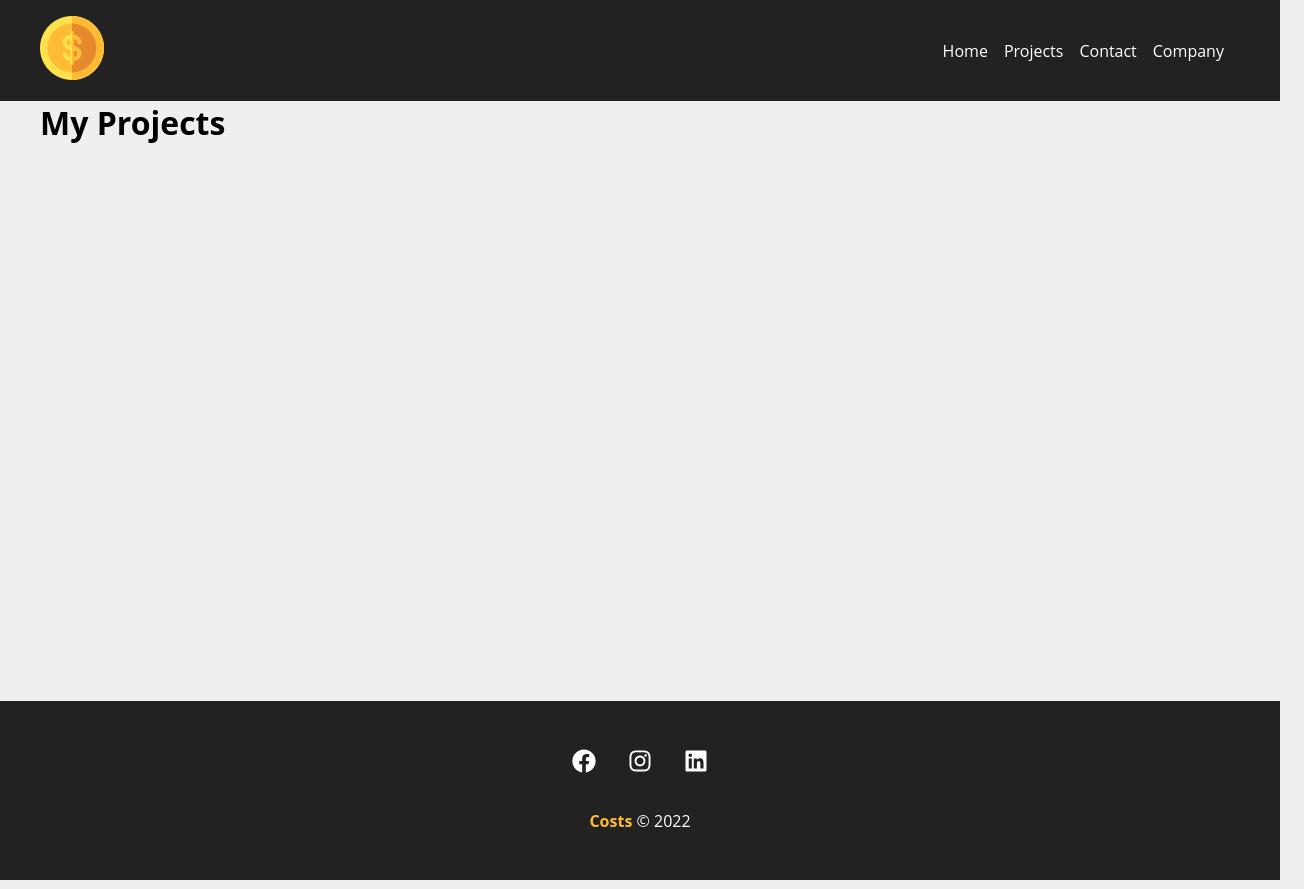
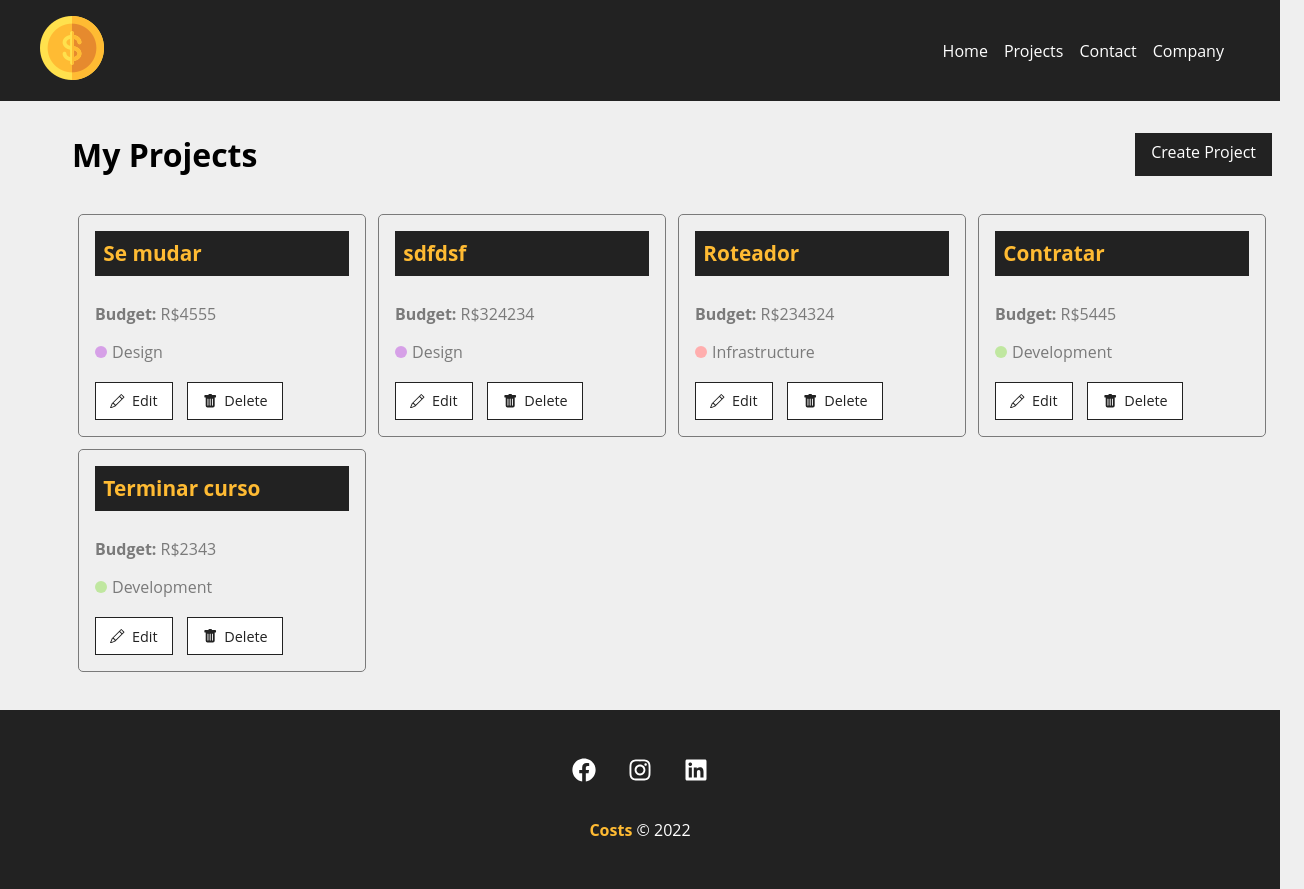
Before and after one commit to Guihenr1/costs, a React (Create React App) app: page /projects in a window 1280 px wide. Shown: the whole page, 1304 px wide, since content can reach past the window. Built offline with nearby package versions, Linux system fonts and the light colour scheme; data requests are answered from the project's data file; the HTML template or start-up script is replaced by a standard one.

Commit message:
get projects data

```diff
--- a/db.json
+++ b/db.json
@@ -12,34 +12,6 @@
       "id": 1
     },
     {
-      "name": "Marcaocao",
-      "budget": "34338",
-      "cost": 0,
-      "service": [],
-      "id": 2
-    },
-    {
-      "name": "sdfd",
-      "budget": "234",
-      "cost": 0,
-      "service": [],
-      "id": 3
-    },
-    {
-      "name": "dfgd",
-      "budget": "435",
-      "cost": 0,
-      "service": [],
-      "id": 4
-    },
-    {
-      "name": "dfgd",
-      "budget": "4354",
-      "cost": 0,
-      "service": [],
-      "id": 5
-    },
-    {
       "name": "sdfdsf",
       "budget": "324234",
       "category": {
@@ -49,6 +21,39 @@
       "cost": 0,
       "service": [],
       "id": 6
+    },
+    {
+      "category": {
+        "id": "1",
+        "name": "Infrastructure"
+      },
+      "name": "Roteador",
+      "budget": "234324",
+      "cost": 0,
+      "service": [],
+      "id": 7
+    },
+    {
+      "category": {
+        "id": "2",
+        "name": "Development"
+      },
+      "name": "Contratar",
+      "budget": "5445",
+      "cost": 0,
+      "service": [],
+      "id": 8
+    },
+    {
+      "name": "Terminar curso",
+      "budget": "2343",
+      "category": {
+        "id": "2",
+        "name": "Development"
+      },
+      "cost": 0,
+      "service": [],
+      "id": 9
     }
   ],
   "categories": [
--- a/src/components/form/Select.js
+++ b/src/components/form/Select.js
@@ -10,9 +10,7 @@
         onChange={handleOnChange}
         value={value || ""}
       >
-        <option disabled defaultValue>
-          Select one option
-        </option>
+        <option defaultValue>Select one option</option>
         {options.map((option) => (
           <option value={option.id} key={option.id}>
             {option.name}
--- a/src/components/pages/NewProject.js
+++ b/src/components/pages/NewProject.js
@@ -8,6 +8,7 @@
   function createPost(project) {
     project.cost = 0;
     project.service = [];
+    console.log(project);
 
     fetch("http://localhost:5000/projects", {
       method: "POST",
--- a/src/components/pages/Projects.js
+++ b/src/components/pages/Projects.js
@@ -1,17 +1,54 @@
 import { useLocation } from "react-router-dom";
 import Message from "../layout/Message";
+import styles from "./Projects.module.css";
+import Container from "../layout/Container";
+import LinkButton from "../layout/LinkButton";
+import { useState, useEffect } from "react";
+import ProjectCard from "../project/ProjectCard";
 
 function Projects() {
+  const [projects, setProjects] = useState([]);
+
   const location = useLocation();
   let message = "";
   if (location.state) {
     message = location.state.message;
   }
 
+  useEffect(() => {
+    fetch("http://localhost:5000/projects", {
+      method: "GET",
+      headers: {
+        "Content-Type": "application/json",
+      },
+    })
+      .then((resp) => resp.json())
+      .then((data) => {
+        console.log(data);
+        setProjects(data);
+      })
+      .catch((err) => console.log(err));
+  }, []);
+
   return (
-    <div>
-      <h1>My Projects</h1>
+    <div className={styles.project_container}>
+      <div className={styles.title_container}>
+        <h1>My Projects</h1>
+        <LinkButton to="/newproject" text="Create Project" />
+      </div>
       {message && <Message type="success" msg={message} />}
+      <Container customClass="start">
+        {projects.length > 0 &&
+          projects.map((project) => (
+            <ProjectCard
+              id={project.id}
+              name={project.name}
+              budget={project.budget}
+              category={project.category.name}
+              key={project.id}
+            />
+          ))}
+      </Container>
     </div>
   );
 }
--- /dev/null
+++ b/src/components/pages/Projects.module.css
@@ -0,0 +1,9 @@
+.project_container {
+  padding: 2em;
+}
+
+.title_container {
+  display: flex;
+  justify-content: space-between;
+  margin-bottom: 2em;
+}
--- /dev/null
+++ b/src/components/project/ProjectCard.js
@@ -0,0 +1,27 @@
+import { Link } from "react-router-dom";
+import styles from "./ProjectCard.module.css";
+import { BsPencil, BsFillTrashFill } from "react-icons/bs";
+
+function ProjectCard({ id, name, budget, category, handleRemove }) {
+  return (
+    <div className={styles.project_card}>
+      <h4>{name}</h4>
+      <p>
+        <span>Budget: </span>R${budget}
+      </p>
+      <p className={styles.category_text}>
+        <span className={`${styles[category.toLowerCase()]}`}></span> {category}
+      </p>
+      <div className={styles.project_card_actions}>
+        <Link to="/">
+          <BsPencil /> Edit
+        </Link>
+        <button>
+          <BsFillTrashFill /> Delete
+        </button>
+      </div>
+    </div>
+  );
+}
+
+export default ProjectCard;
--- /dev/null
+++ b/src/components/project/ProjectCard.module.css
@@ -0,0 +1,83 @@
+.project_card {
+  padding: 1em;
+  border: 1px solid #7a7a7a;
+  border-radius: 5px;
+  width: 24%;
+  margin: 0.5%;
+}
+
+.project_card h4 {
+  background-color: #222;
+  color: #ffbb33;
+  padding: 0.4em;
+  margin-bottom: 1.3em;
+  font-size: 1.3em;
+}
+
+.project_card p {
+  color: #7a7a7a;
+  margin-bottom: 1em;
+}
+
+.project_card p span {
+  font-weight: bold;
+}
+
+.category_text {
+  display: flex;
+  align-items: center;
+}
+
+.category_text span {
+  display: block;
+  width: 12px;
+  height: 12px;
+  border-radius: 50%;
+  background-color: #ccc;
+  margin-right: 5px;
+}
+
+.category_text .infrastructure {
+  background-color: #ffaeae;
+}
+
+.category_text .development {
+  background-color: #c0e7a0;
+}
+
+.category_text .design {
+  background-color: #d6a0e7;
+}
+
+.project_card_actions {
+  margin-top: 1.2em;
+  display: flex;
+  align-items: center;
+}
+
+.project_card_actions a,
+.project_card_actions button {
+  text-decoration: none;
+  border: none;
+  background-color: #fff;
+  color: #222;
+  font-size: 0.9em;
+  padding: 0.6em 1em;
+  margin-right: 1em;
+  cursor: pointer;
+  border: 1px solid #222;
+  display: flex;
+  align-items: center;
+  justify-content: center;
+  transition: 0.5s;
+}
+
+.project_card_actions svg {
+  margin-right: 0.5em;
+}
+
+.project_card_actions a:hover,
+.project_card_actions button:hover {
+  background-color: #222;
+  color: #ffbb33;
+}
```
